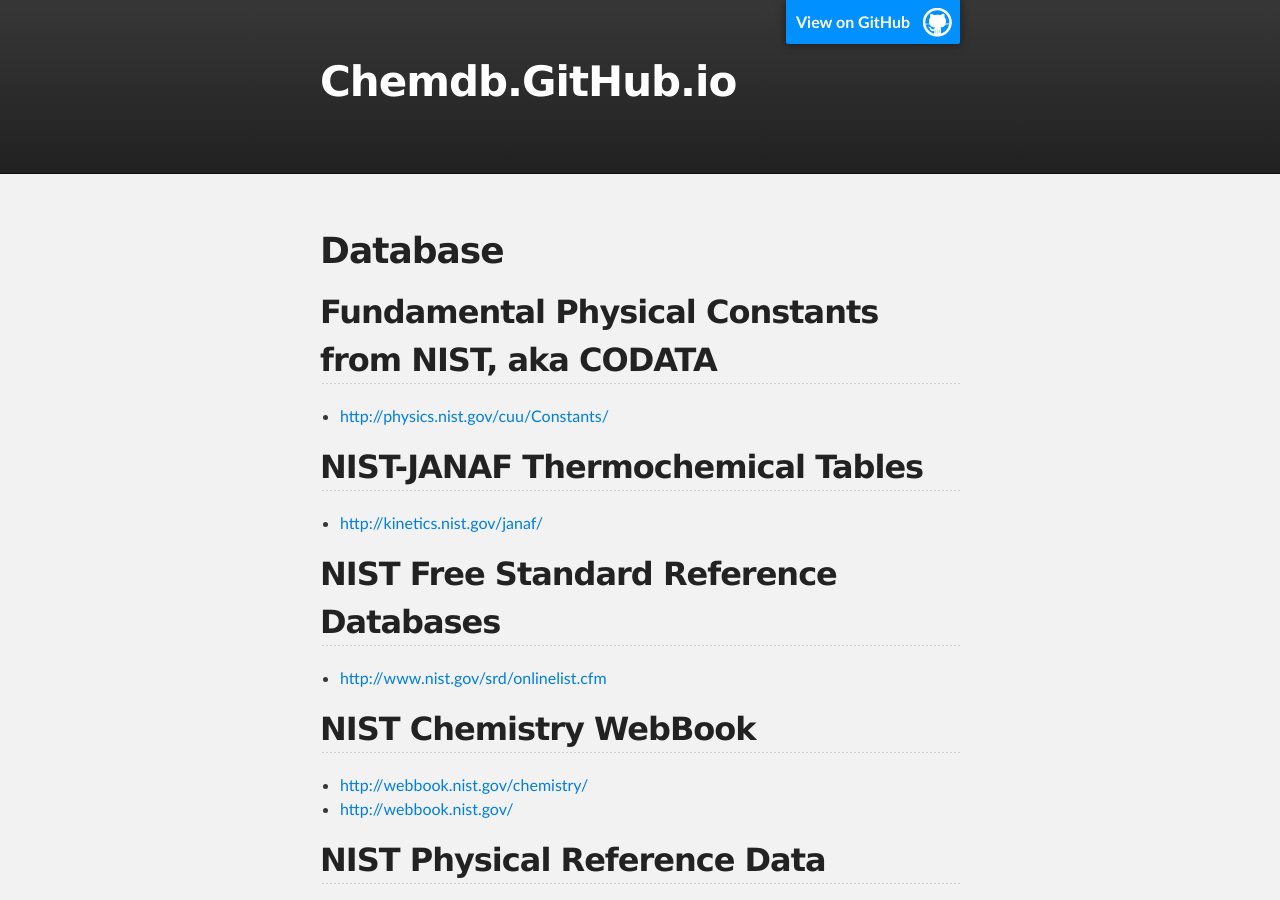
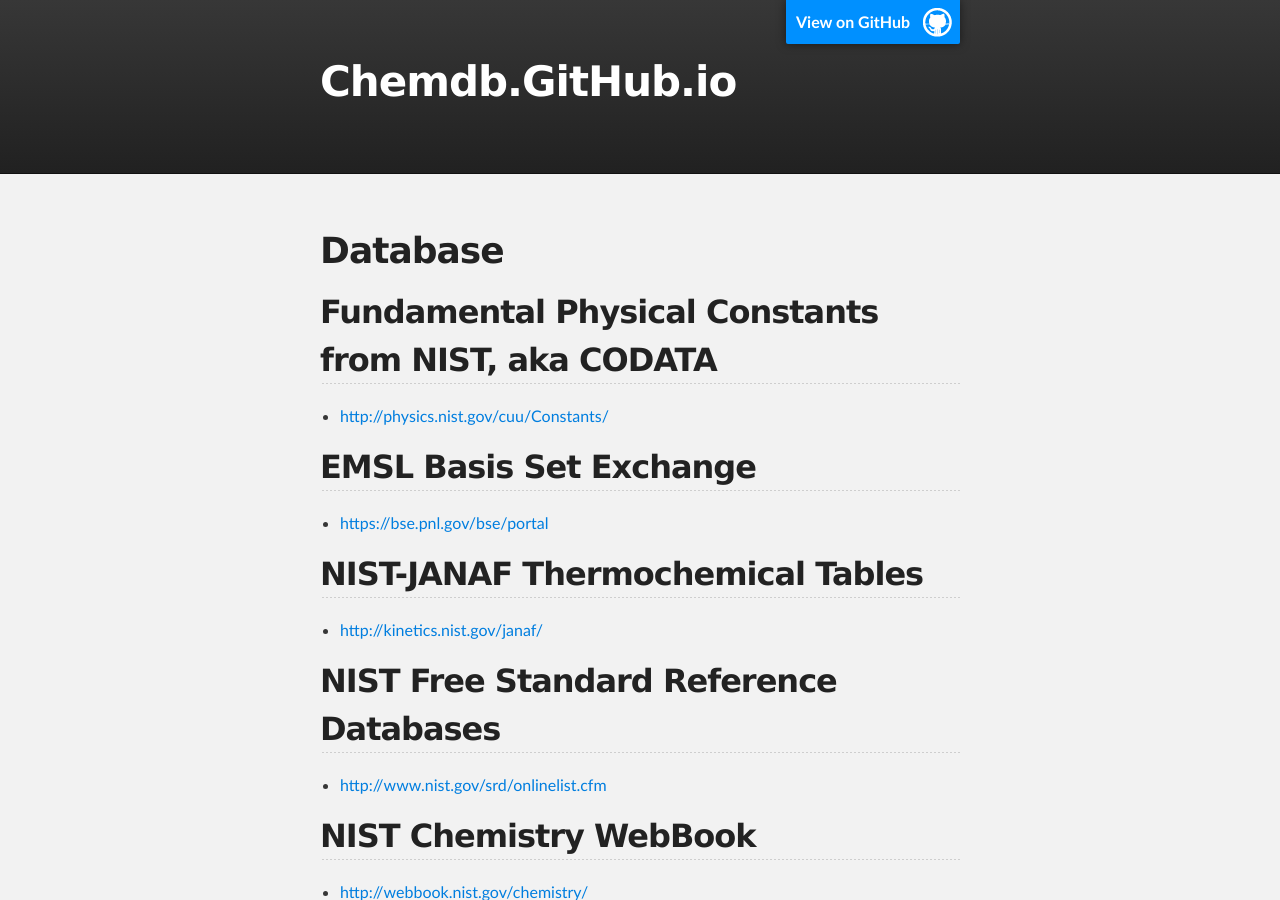
Before and after one commit to chemdb/chemdb.github.io, a Jekyll site: the page built from database.md, in a window 1280 px wide and 900 px high. Built offline with Jekyll 4.4.1, drawn with Linux system fonts in a browser that asks for light colours.

Commit message:
add `EMSL Basis Set Exchange'

```diff
--- a/database.md
+++ b/database.md
@@ -6,6 +6,9 @@
 
 ## Fundamental Physical Constants from NIST, aka CODATA
 * [http://physics.nist.gov/cuu/Constants/](http://physics.nist.gov/cuu/Constants/)
+
+## EMSL Basis Set Exchange
+* [https://bse.pnl.gov/bse/portal](https://bse.pnl.gov/bse/portal)
 
 ## NIST-JANAF Thermochemical Tables
 * [http://kinetics.nist.gov/janaf/](http://kinetics.nist.gov/janaf/)
```
